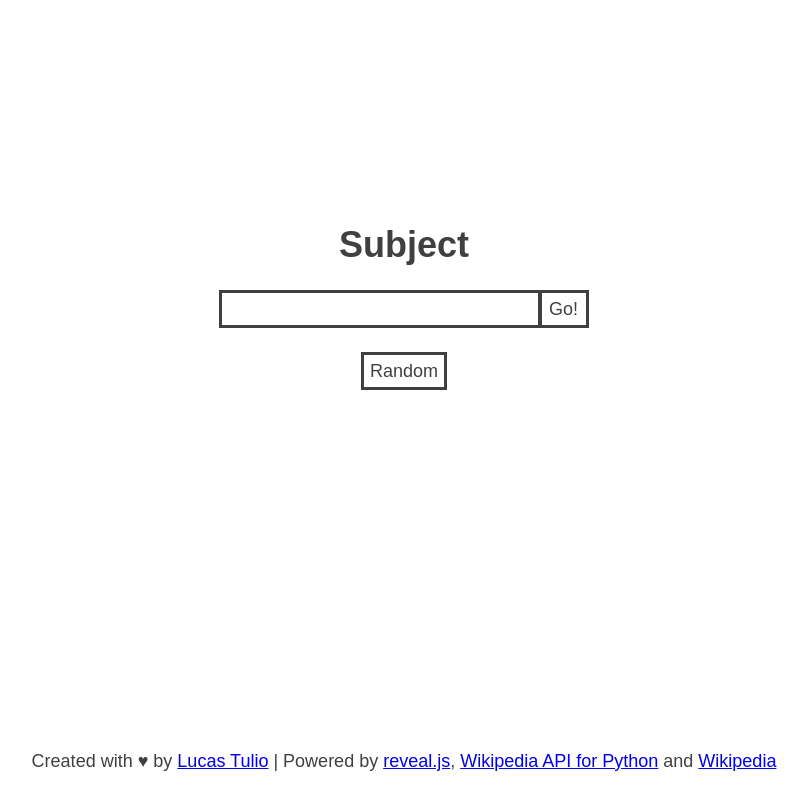
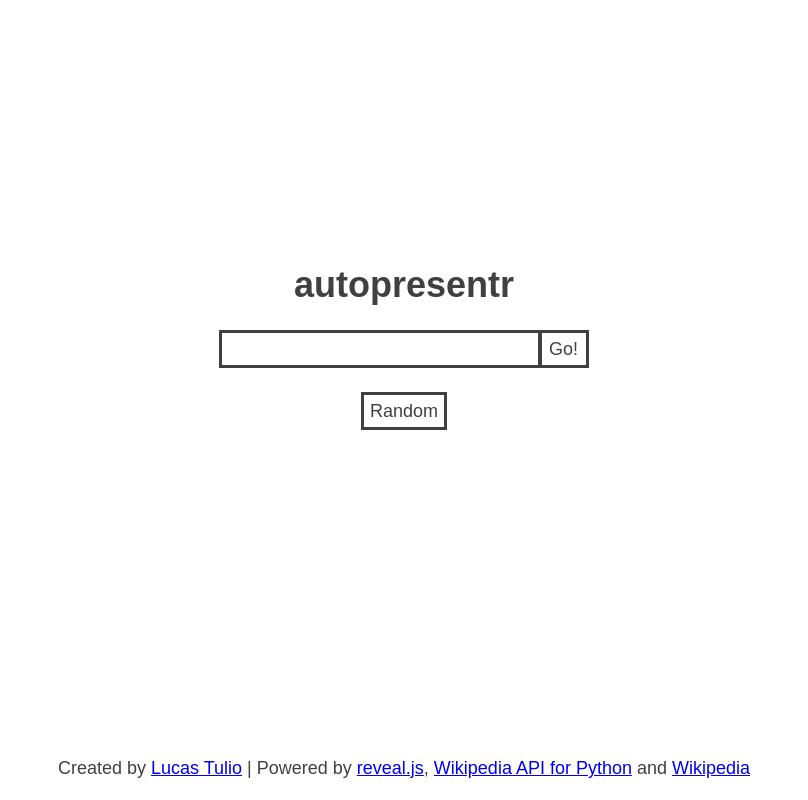
Before and after one commit to lucas-tulio/autopresentr, a Flask app: page / in a window 1280 px wide. Shown: the whole page, without its empty margins (236-1044 px from the left). Run offline with Flask 2, Linux system fonts and the light colour scheme; some web fonts are replaced.

Commit message:
Improved footer layout

```diff
--- a/app/static/css/index.css
+++ b/app/static/css/index.css
@@ -1,10 +1,30 @@
-body {
+html, body {
   font-family: sourceSansPro, sans-serif;
   font-size: 18px;
   color: #404040;
   text-align: center;
 
-  padding-top: 15%;
+  height: 100%;
+  margin: 0;
+  padding: 0;
+}
+
+/* Page structure */
+
+#wrapper {
+  position: relative;
+  min-height: 100%;
+}
+#content {
+  padding-top: 240px;
+  padding-bottom: 60px;
+}
+#footer {
+  width: 100%;
+  height: 60px;
+  position: absolute;
+  bottom: 0;
+  left: 0;
 }
 
 .subject-form {
@@ -29,9 +49,17 @@ body {
   margin: 0;
 }
 
+/* Mobile responsive */
+
 @media screen and (max-width: 420px) {
   .submit-text {
     width: 70%;
+  }
+  #content {
+    padding-top: 100px;
+  }
+  #footer {
+    height: 90px;
   }
 }
 
@@ -57,12 +85,3 @@ body {
 #random {
   margin-top: 24.120px;
 }
-
-footer {
-  position: absolute;
-  bottom: 10px;
-  margin-left: auto;
-  margin-right: auto;
-  left: 0;
-  right: 0;
-}
--- a/app/templates/index.html
+++ b/app/templates/index.html
@@ -2,8 +2,11 @@
 <html lang="en">
 <head>
   <meta charset="utf-8">
-  <title>Presentation Generator</title>
+  <title>autopresentr</title>
   <link rel="stylesheet" href={{ url_for('static', filename="css/index.css") }}>
+  <meta name="viewport" content="width=device-width, height=device-height, initial-scale=1.0, maximum-scale=1.0, user-scalable=no, minimal-ui">
+
+  <!-- Font -->
   <style type="text/css">
     @font-face {
       font-family: sourceSansPro;
@@ -19,20 +22,22 @@
     };
   </script>
 
-  <meta name="viewport" content="width=device-width, initial-scale=1.0, maximum-scale=1.0, user-scalable=no, minimal-ui">
-
 </head>
 
 <body>
-  <h1>Subject</h1>
-  <form class="subject-form" action="/presentation" method="post">
-    <input id="subject-input" class="submit-text" type="text" name="subject" ="1"/>
-    <input id="submit" class="button" type="submit" value="Go!" />
-    <input id="random" class="button" type="submit" value="Random" />
-  </form>
+  <div id="wrapper">
+    <div id="content">
+      <h1>autopresentr</h1>
+      <form class="subject-form" action="/presentation" method="post">
+        <input id="subject-input" class="submit-text" type="text" name="subject" ="1"/>
+        <input id="submit" class="button" type="submit" value="Go!" />
+        <input id="random" class="button" type="submit" value="Random" />
+      </form>
+    </div>
 
-  <footer>
-    <p>Created with ♥ by <a href="https://github.com/lucasdnd">Lucas Tulio</a> | Powered by <a href="https://github.com/hakimel/reveal.js">reveal.js</a>, <a href="https://github.com/goldsmith/Wikipedia">Wikipedia API for Python</a> and <a href="https://www.wikipedia.org/">Wikipedia</a></p>
-  </footer>
+    <div id="footer">
+      <p>Created by <a href="https://github.com/lucasdnd">Lucas Tulio</a> | Powered by <a href="https://github.com/hakimel/reveal.js">reveal.js</a>, <a href="https://github.com/goldsmith/Wikipedia">Wikipedia API for Python</a> and <a href="https://www.wikipedia.org/">Wikipedia</a></p>
+    </div>
+  </div>
 </body>
 </html>
```
